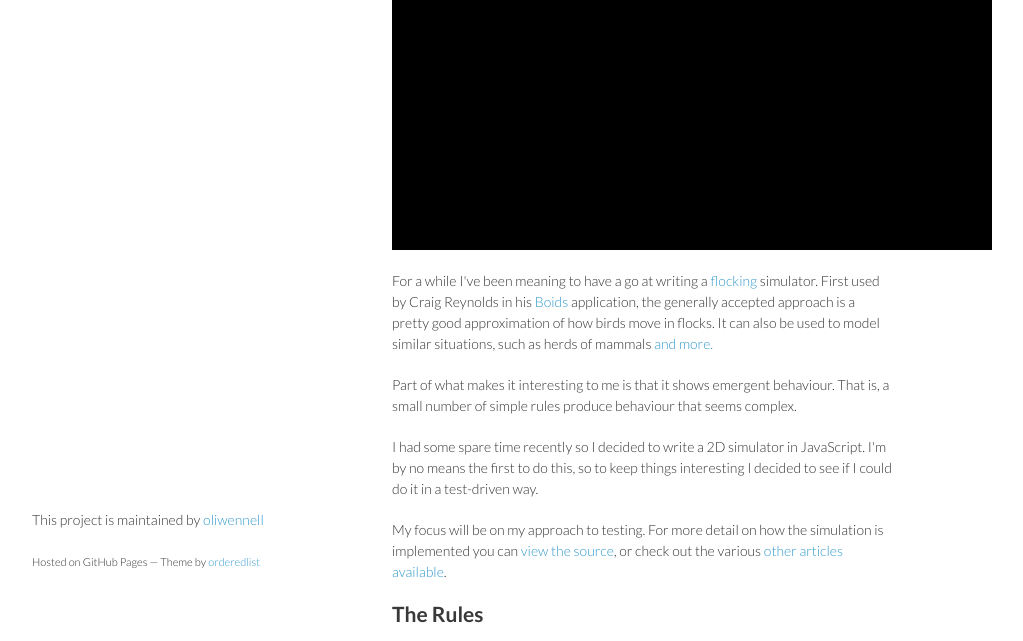
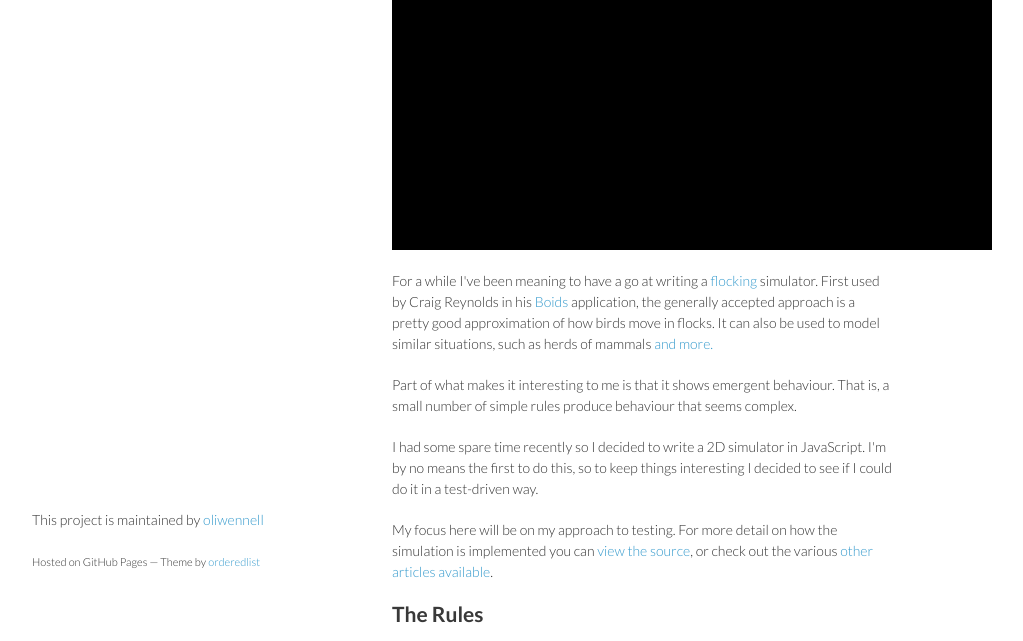
Before and after one commit to oliwennell/flock, a plain HTML site: page index.html in a window 1280 px wide. Shown: the part 159-800 px from the top of the page, without its empty margins (178-1201 px from the left). Drawn offline with Linux system fonts and the light colour scheme; a script that the page names is missing.

Commit message:
More description tweaks

```diff
--- a/index.html
+++ b/index.html
@@ -50,7 +50,7 @@
             <p>For a while I've been meaning to have a go at writing a <a href="http://en.wikipedia.org/wiki/Flocking_(behavior)">flocking</a> simulator. First used by Craig Reynolds in his <a href="http://www.red3d.com/cwr/boids/">Boids</a> application, the generally accepted approach is a pretty good approximation of how birds move in flocks. It can also be used to model similar situations, such as herds of mammals <a href="http://en.wikipedia.org/wiki/Flocking_(behavior)#Applications">and more.</a></p>
             <p>Part of what makes it interesting to me is that it shows emergent behaviour. That is, a small number of simple rules produce behaviour that seems complex.</p>
             <p>I had some spare time recently so I decided to write a 2D simulator in JavaScript. I'm by no means the first to do this, so to keep things interesting I decided to see if I could do it in a test-driven way.</p>
-            <p>My focus will be on my approach to testing. For more detail on how the simulation is implemented you can <a href="https://github.com/oliwennell/flock">view the source</a>, or check out the various <a href="http://www.kfish.org/boids/pseudocode.html">other</a> <a href="http://harry.me/blog/2011/02/17/neat-algorithms-flocking/">articles</a> <a href="http://processing.org/examples/flocking.html">available</a>.</p>
+            <p>My focus here will be on my approach to testing. For more detail on how the simulation is implemented you can <a href="https://github.com/oliwennell/flock">view the source</a>, or check out the various <a href="http://www.kfish.org/boids/pseudocode.html">other</a> <a href="http://harry.me/blog/2011/02/17/neat-algorithms-flocking/">articles</a> <a href="http://processing.org/examples/flocking.html">available</a>.</p>
             <h2>The Rules</h2>
             <p>Each  creature in the flock (a "Boid") will follow three rules:</p>
             <h3>1. Alignment</h3>
@@ -85,6 +85,9 @@ Flocking.Boid = function (position, velocity) {
     self.position = position || new Flocking.Vector();
 
     // A boid's velocity defines its direction and speed.
+    // E.g. after an update of the simulation:
+    //  boid.position = boid.position + boid.velocity
+    //
     self.velocity = velocity || new Flocking.Vector();
 
     // ...
```
